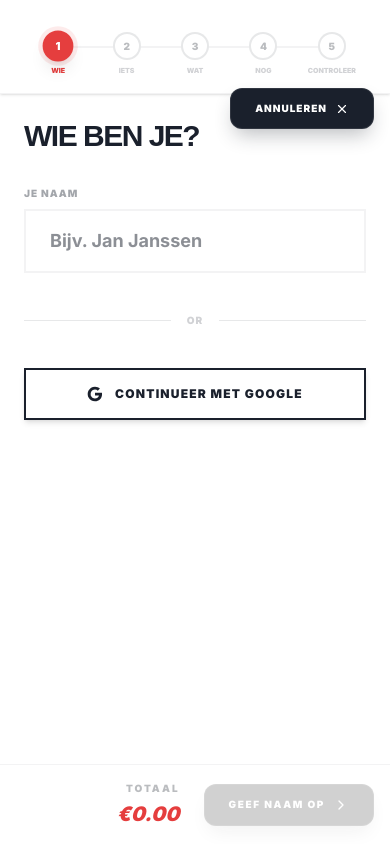
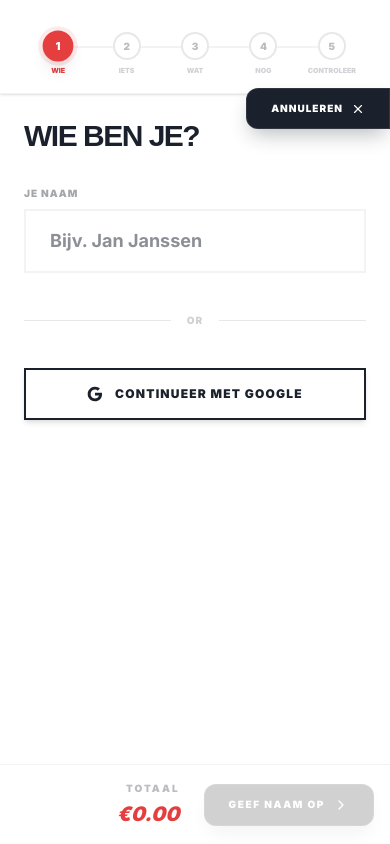
Before and after one commit to maximetdoucet-glitch/Cafeteria-De-Fest, a Next.js app: page /order in a window 390 px wide. Built offline with nearby package versions, Linux system fonts and the light colour scheme.

Commit message:
style: flush cancel button to right edge on mobile

```diff
--- a/src/app/order/page.tsx
+++ b/src/app/order/page.tsx
@@ -46,7 +46,7 @@ export default function OrderPage() {
           onClick={closeOrder}
           aria-label="Annuleer bestelling"
           title="Annuleren"
-          className="btn-premium-secondary shimmer !fixed !top-[88px] md:!top-8 !right-4 md:!right-8 !left-auto z-[100] flex items-center gap-2 !px-6 !py-3 !text-[10px] !rounded-xl group"
+          className="btn-premium-secondary shimmer !fixed !top-[88px] md:!top-8 !right-0 md:!right-8 !left-auto z-[100] flex items-center gap-2 !px-6 !py-3 !text-[10px] !rounded-l-xl !rounded-r-none md:!rounded-xl group"
         >
           <span>Annuleren</span>
           <X size={14} className="group-hover:scale-125 transition-transform" />
```
